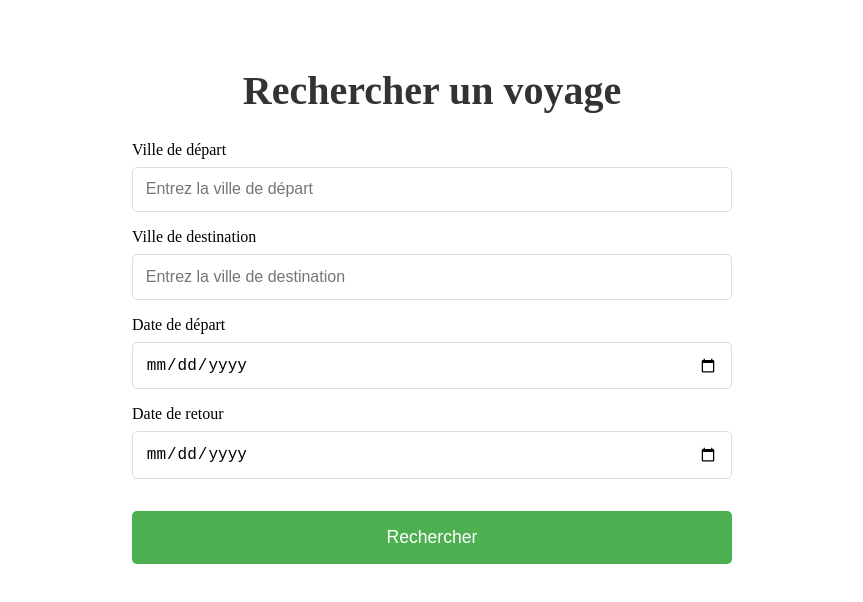
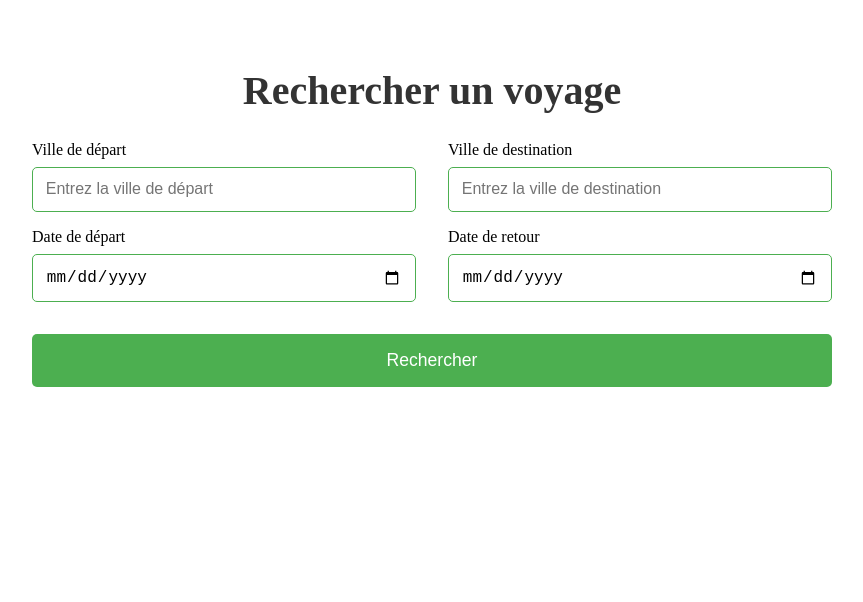
Before and after one commit to Projet-DEVOPS-GMT/economad-front, a Vue app: page /recherche in a window 1280 px wide. Shown: the top 602 px of the page, without its empty margins (208-1071 px from the left). Built offline with nearby package versions, Linux system fonts and the light colour scheme.

Commit message:
update style

```diff
--- a/src/views/Recherche.vue
+++ b/src/views/Recherche.vue
@@ -1,9 +1,8 @@
 <template>
-  <div>
-    <!-- Formulaire de recherche -->
   <div class="recherche-container">
     <h1>Rechercher un voyage</h1>
 
+    <!-- Formulaire de recherche -->
     <div class="search-form">
       <div class="input-group">
         <label for="ville-depart">Ville de départ</label>
@@ -27,17 +26,15 @@
 
       <button @click="fetchVoyages" class="btn-recherche">Rechercher</button>
     </div>
-    </div>
 
-    <!-- Affichage des options de transport après recherche -->
+    <!-- Affichage des résultats -->
     <div v-if="transports.length" class="comparaison-container">
-      <h1>Comparer les options de transport</h1>
-
-      <!-- Affichage des filtres -->
       <div class="filters">
-        <button @click="sortBy('price')" :class="{ active: sortCriteria === 'price' }">Filtrer par prix</button>
-        <button @click="sortBy('duration')" :class="{ active: sortCriteria === 'duration' }">Filtrer par rapidité</button>
-        <button @click="sortBy('co2')" :class="{ active: sortCriteria === 'co2' }">Filtrer par émissions CO₂</button>
+        <select @change="sortBy($event.target.value)">
+          <option value="price">Filtrer par prix</option>
+          <option value="duration">Filtrer par rapidité</option>
+          <option value="co2">Filtrer par émissions CO₂</option>
+        </select>
       </div>
 
       <!-- Affichage des options de transport -->
@@ -49,17 +46,13 @@
           <p><strong>Émissions CO₂ :</strong> {{ transport.tauxCO2 }} kg</p>
         </div>
       </div>
-
-      <div v-else>
-        <p>Aucune option de transport disponible.</p>
-      </div>
     </div>
   </div>
 </template>
 
 <script>
+import apiClient from '../apiClient';  // Assurez-vous que le chemin d'importation est correct
 
-import apiClient from '../apiClient';
 export default {
   data() {
     return {
@@ -91,7 +84,6 @@ export default {
         return;
       }
       try {
-        //  récupérer les voyages avec les paramètres
         const response = await apiClient.get('/transports/compare-transport', {
           params: {
             depart: this.villeDepart,
@@ -100,15 +92,12 @@ export default {
             dateRetour: this.dateRetour,
           },
         });
-
-        // Stocker les résultats dans le tableau transports
         this.transports = response.data;
       } catch (error) {
         console.error('Erreur lors de la récupération des voyages', error);
       }
     },
     sortBy(criteria) {
-      // Changer le critère de tri
       this.sortCriteria = criteria;
     },
   },
@@ -128,15 +117,17 @@ h1 {
 
 .search-form {
   display: flex;
-  flex-direction: column;
+  justify-content: space-between;
   gap: 1rem;
-  max-width: 600px;
+  flex-wrap: wrap;
+  max-width: 800px;
   margin: 0 auto;
 }
 
 .input-group {
   display: flex;
   flex-direction: column;
+  width: 48%;
 }
 
 label {
@@ -148,7 +139,7 @@ input {
   padding: 0.8rem;
   font-size: 1rem;
   border-radius: 5px;
-  border: 1px solid #ddd;
+  border: 1px solid #4CAF50; /* Bordure verte */
 }
 
 button {
@@ -160,6 +151,7 @@ button {
   border-radius: 5px;
   cursor: pointer;
   margin-top: 1rem;
+  width: 100%;
 }
 
 button:hover {
@@ -167,28 +159,17 @@ button:hover {
 }
 
 .comparaison-container {
-  padding: 2rem;
+  margin-top: 2rem;
 }
 
-.filters {
-  display: flex;
-  gap: 1rem;
-  justify-content: center;
-  margin-bottom: 2rem;
-}
-
-.filters button {
-  background-color: #007bff;
+.filters select {
+  background-color: #4caf50;
   color: white;
-  padding: 0.5rem 1rem;
-  border: none;
+  font-size: 1.1rem;
+  padding: 0.5rem;
   border-radius: 5px;
   cursor: pointer;
-  font-size: 1.1rem;
-}
-
-.filters button.active {
-  background-color: #0056b3;
+  margin-bottom: 1rem;
 }
 
 .transport-cards {
```
Lines whose indentation alone changed are shown as unchanged.
